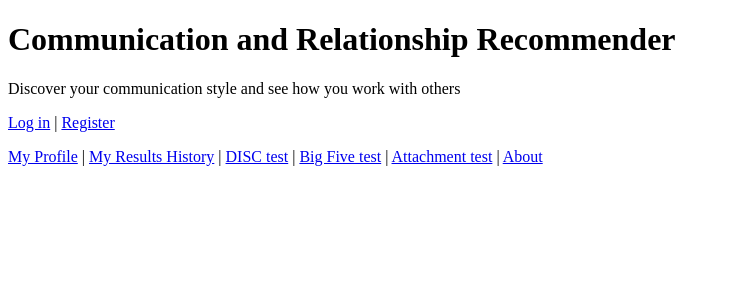
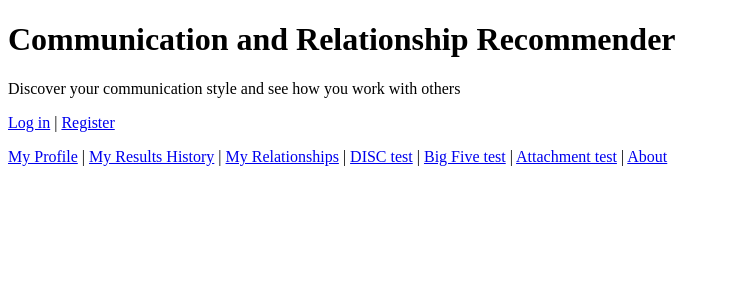
Before and after one commit to enuriuyanage16-cell/communication-relationship-recommender-app, a Flask app: page / in a window 1280 px wide. Shown: the top 300 px of the page, without its empty margins (0-730 px from the left). Run offline with Flask 3, Linux system fonts and the light colour scheme.

Commit message:
Add My Relationships link to home page

```diff
--- a/templates/home.html
+++ b/templates/home.html
@@ -11,7 +11,7 @@
     {% else %}
     <p><a href="/login">Log in</a> | <a href="/register">Register</a></p>
     {% endif %}
-    <a href="/profile">My Profile</a> | <a href="/history">My Results History</a> |
+    <a href="/profile">My Profile</a> | <a href="/history">My Results History</a> | <a href="/relationships">My Relationships</a> |
     <a href="/disc">DISC test</a> | <a href="/bigfive">Big Five test</a> | <a href="/attachment">Attachment test</a> |
     <a href="/about">About</a>
 
```
